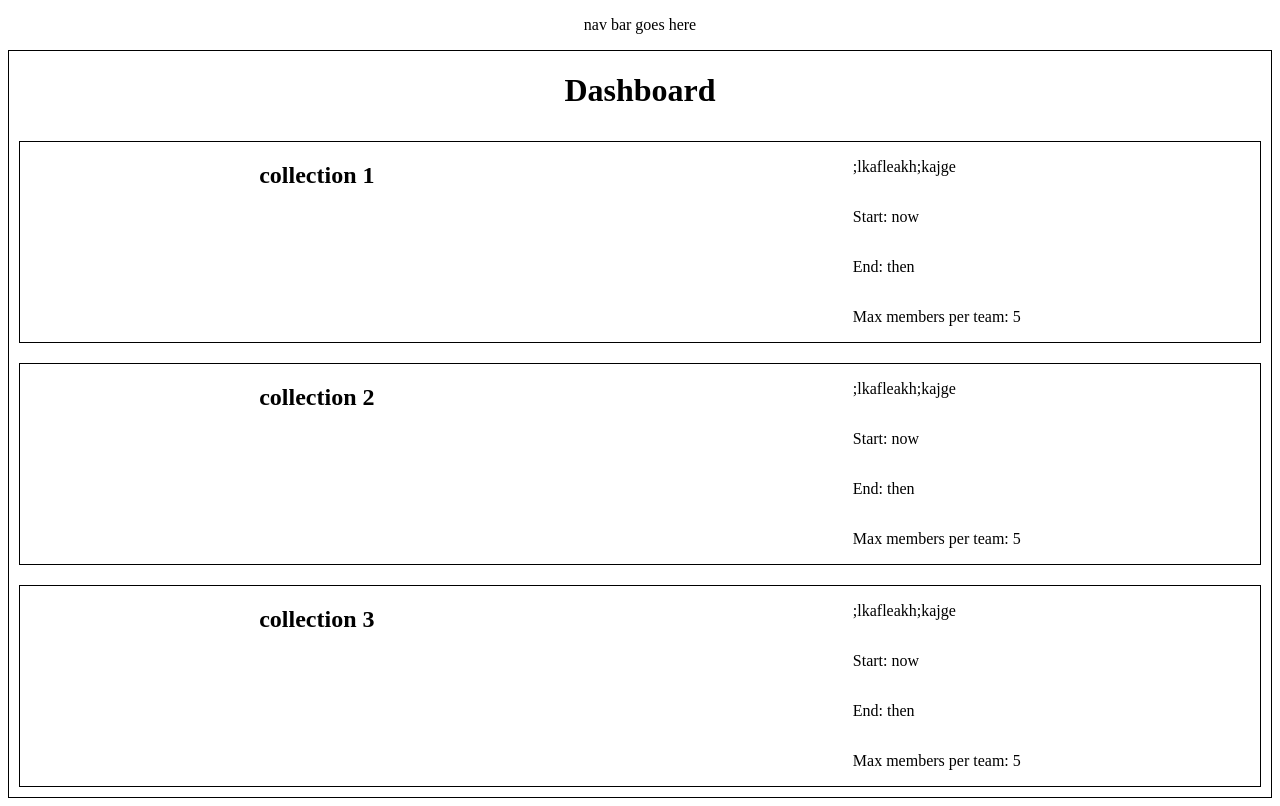
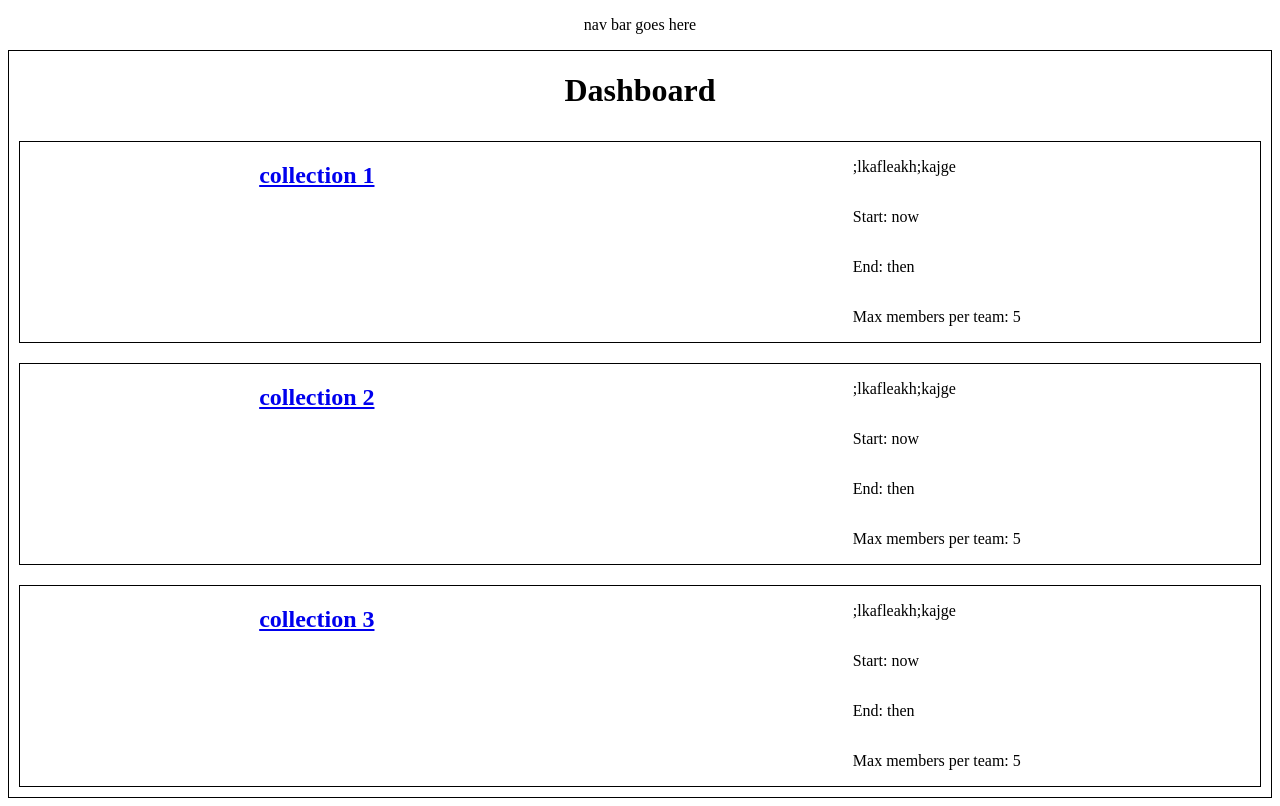
Before and after one commit to cesarnml/client, a React (Create React App) app: page / in a window 1280 px wide. Built offline with nearby package versions, Linux system fonts and the light colour scheme.

Commit message:
added routing to dashboard

```diff
--- a/src/features/Dashboard/actions.js
+++ b/src/features/Dashboard/actions.js
@@ -3,6 +3,7 @@ export const FETCH_COLLECTIONS = 'FETCH_COLLECTIONS'
 
 const mockData = [
   {
+    id: 1,
     collectionName: 'collection 1',
     description: ';lkafleakh;kajge',
     startDate: 'now',
@@ -10,6 +11,7 @@ const mockData = [
     maxMembersPerTeam: 5
   },
   {
+    id: 1,
     collectionName: 'collection 2',
     description: ';lkafleakh;kajge',
     startDate: 'now',
@@ -17,6 +19,7 @@ const mockData = [
     maxMembersPerTeam: 5
   },
   {
+    id: 3,
     collectionName: 'collection 3',
     description: ';lkafleakh;kajge',
     startDate: 'now',
--- a/src/features/Dashboard/index.js
+++ b/src/features/Dashboard/index.js
@@ -1,5 +1,6 @@
 import React, { Component } from 'react'
 import { connect } from 'react-redux'
+import { Link } from 'react-router-dom'
 
 import { fetchCollections } from './actions'
 
@@ -66,7 +67,10 @@ class Dashboard extends Component {
                   className="dashboard-collection-container"
                   style={collectionTileSyles}
                 >
-                  <h2>{collection.collectionName}</h2>
+                  <Link to={`/collections/${collection.id}`}>
+                    <h2>{collection.collectionName}</h2>
+                  </Link>
+
                   <div style={infoTileStyles}>
                     <p>{collection.description}</p>
                     <p>Start: {collection.startDate}</p>
```
